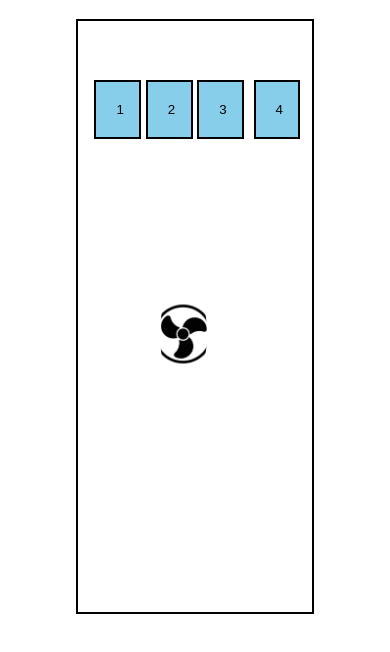
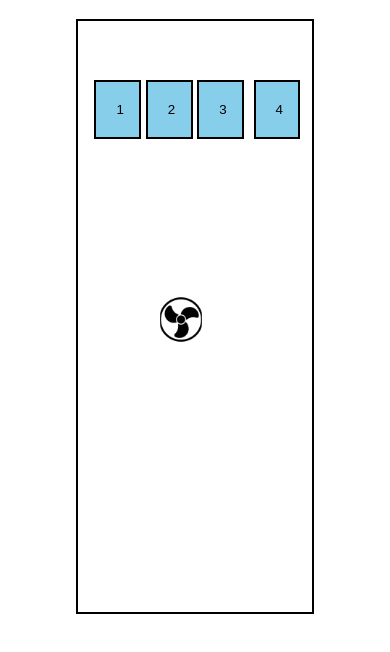
Before and after one commit to vinayjanjirala/20-12-24-css-task, a plain HTML site: page task2.html in a window 390 px wide. Shown: the part 134-786 px from the top of the page. Drawn offline with Linux system fonts and the light colour scheme.

Commit message:
task on animation

```diff
--- a/style2.css
+++ b/style2.css
@@ -99,8 +99,8 @@
 @media screen and ( max-width : 600px ) {
 
     .photo{
-        width: 20%;
-        height: 20%;
+        width: 18%;
+        height: 15%;
         border-radius: 50%;
         object-fit: cover;
         background-color: white;
```
